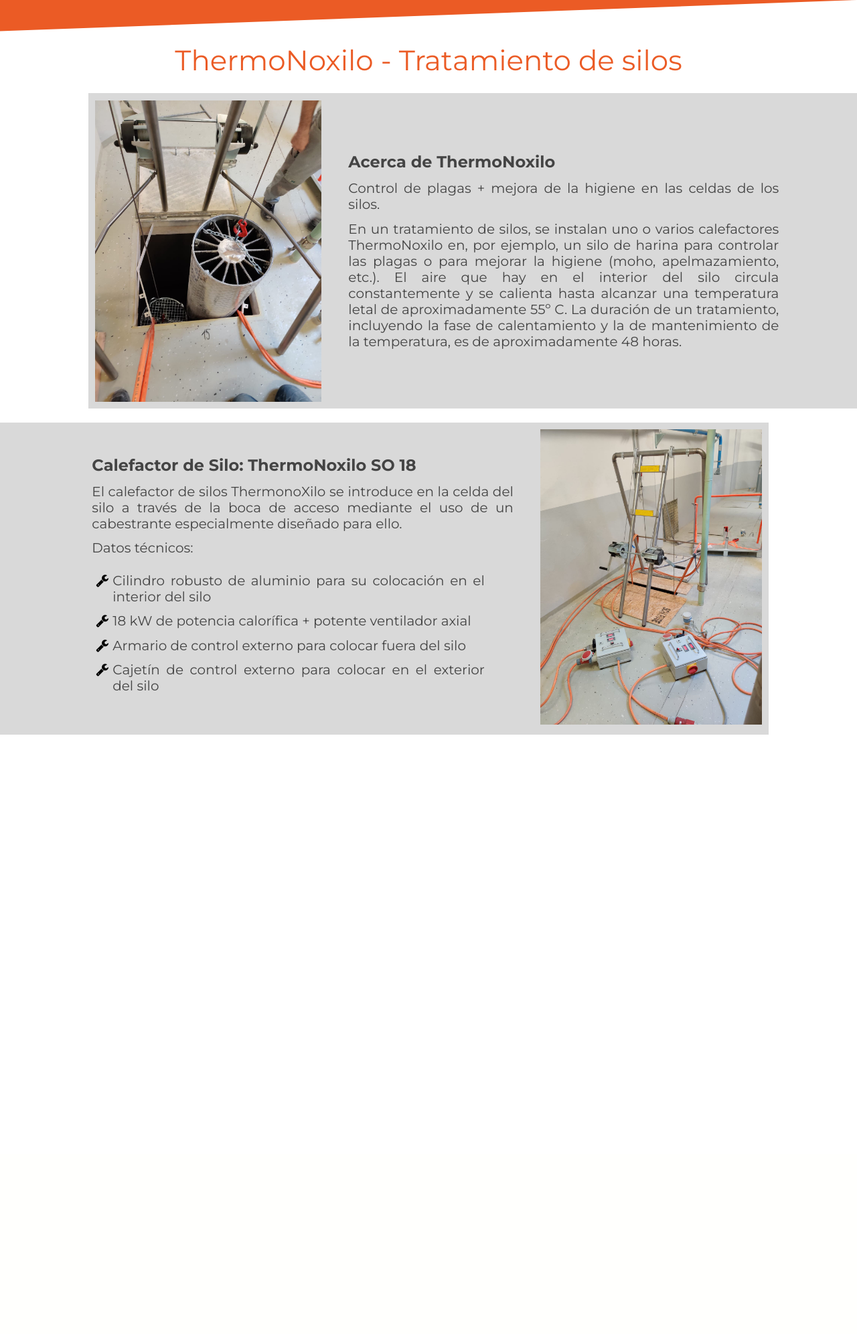
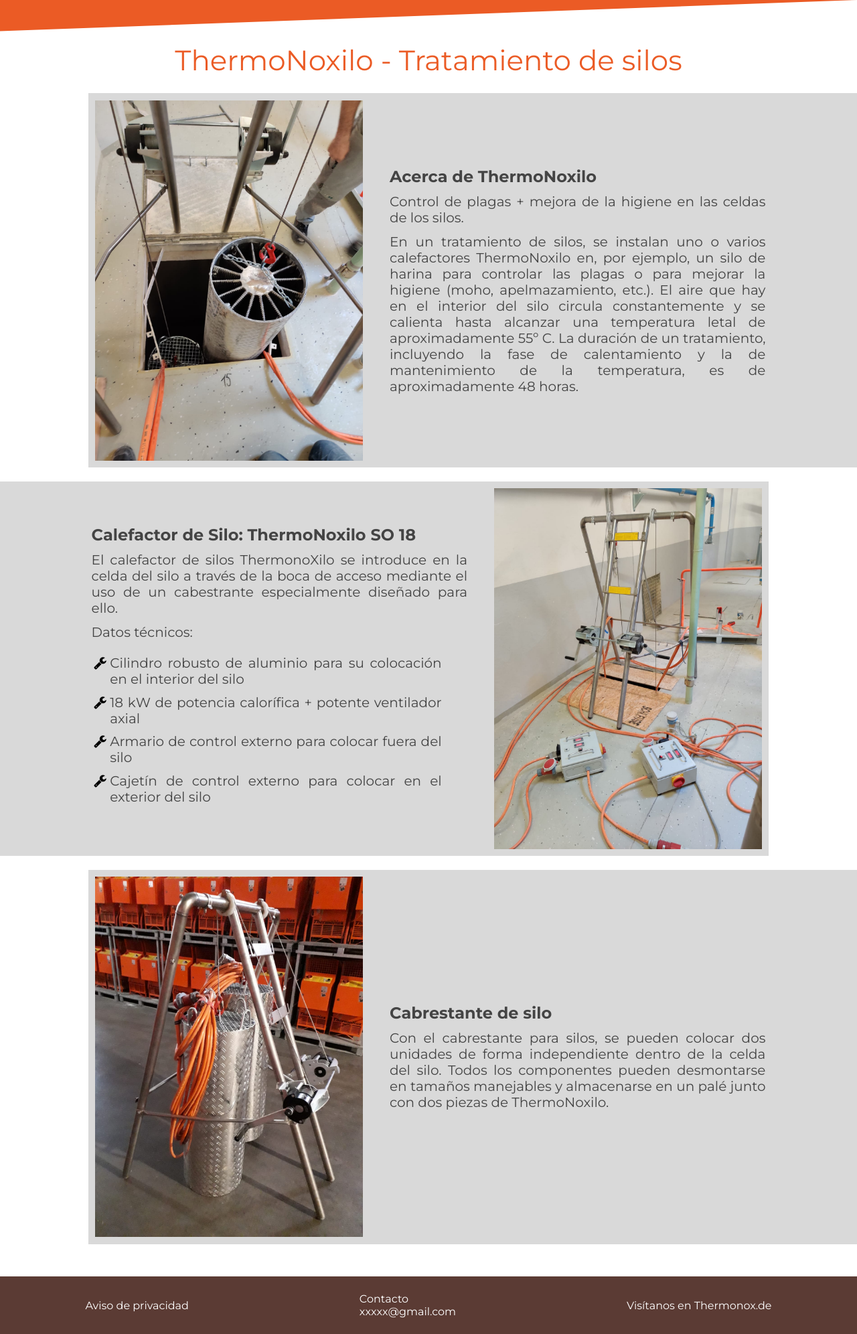
Before and after one commit to AndreaCorona523/thermonox2, a PHP site: page /acerca_thermonoxilo.html in a window 1280 px wide. Shown: the part 155-2147 px from the top of the page at 67% size. Before the commit the page ends 1252 px from the top, so only its background shows below. Run offline with PHP 8.4, Linux system fonts and the light colour scheme.

Commit message:
Fixed thermonoxilo alignment

```diff
--- a/acerca_thermonoxilo.html
+++ b/acerca_thermonoxilo.html
@@ -70,13 +70,13 @@
 							<div class="thermonoxilo_img_container">
 								<img class="thermonoxilo_image" src="./assets/images/thermonoxilo/thermonoxilo2.jpg" width="530" height="707">
 							</div>
-							<div class="acerca_thermonoxilo_info_container">
+							<div class="acerca_thermonoxilo_info_container acerca_thermonoxilo_info_container--right">
 								<p class="subtitle4">Acerca de ThermoNoxilo</p>
 								<p>Control de plagas + mejora de la higiene en las celdas de los silos.</p>
 								<p>En un tratamiento de silos, se instalan uno o varios calefactores ThermoNoxilo en, por ejemplo, un silo de harina para controlar las plagas o para mejorar la higiene (moho, apelmazamiento, etc.). El aire que hay en el interior del silo circula constantemente y se calienta hasta alcanzar una temperatura letal de aproximadamente 55º C. La duración de un tratamiento, incluyendo la fase de calentamiento y la de mantenimiento de la temperatura, es de aproximadamente 48 horas.</p>
 							</div>
 						</div>
-						<div class="acerca_thermonoxilo_container float-right float-remove">
+						<div class="acerca_thermonoxilo_container float-right float-remove acerca_thermonoxilo_container--end">
 							<div class="acerca_thermonoxilo_info_container info_container-margin">
 								<p class="subtitle4">Calefactor de Silo: ThermoNoxilo SO 18</p>
 								<p>El calefactor de silos ThermonoXilo se introduce en la celda del silo a través de la boca de acceso mediante el uso de un cabestrante especialmente diseñado para ello.</p>
@@ -96,7 +96,7 @@
 							<div class="thermonoxilo_img_container">
 								<img class="thermonoxilo_image" src="./assets/images/thermonoxilo/thermonoxiloSO18_2.jpg" width="530" height="707">
 							</div>
-							<div class="acerca_thermonoxilo_info_container">
+							<div class="acerca_thermonoxilo_info_container acerca_thermonoxilo_info_container--right">
 								<p class="subtitle4">Cabrestante de silo</p>
 						 		<p>Con el cabrestante para silos, se pueden colocar dos unidades de forma independiente dentro de la celda del silo. Todos los componentes pueden desmontarse en tamaños manejables y almacenarse en un palé junto con dos piezas de ThermoNoxilo.</p>
 							</div>
--- a/assets/css/thermonoxilo.css
+++ b/assets/css/thermonoxilo.css
@@ -4,13 +4,22 @@
 	background-color: rgb(68 68 68 / 20%);
 	display: flex;
 	flex-direction: row;
+	align-items: stretch;
 	font-size: 20px;
+}
+
+.acerca_thermonoxilo_container--end{
+	justify-content: flex-end;
 }
 
 .acerca_thermonoxilo_info_container{
 	width: 60%;
     margin: auto 2%;
     padding: 1%;
+}
+
+.acerca_thermonoxilo_info_container--right{
+	margin-right: 10%;
 }
 
 .aplicacion_thermonoxilo_container{
@@ -58,15 +67,15 @@
 }
 
 .thermonoxilo_img_container{
-	max-width: 350px;
-	max-height: 450px;
+	width: 50%;
+	max-width: 400px;
+	/* background-color: red; */
 }
 
 .thermonoxilo_image{
 	width: 100%;
-	max-width: 350px;
-	height: auto;
-	max-height: 450px;
+	height: 100%;
+	object-fit: cover;
 }
 
 .thermonoxilo_images_container{
@@ -90,8 +99,10 @@
 
 @media(max-width: 768px){
 	.acerca_thermonoxilo_container{
+		color: var(--grey);
 		flex-direction: column;
 		background-color: white;
+		align-items: center;
 	}
 
 	.acerca_thermonoxilo_info_container{
```
